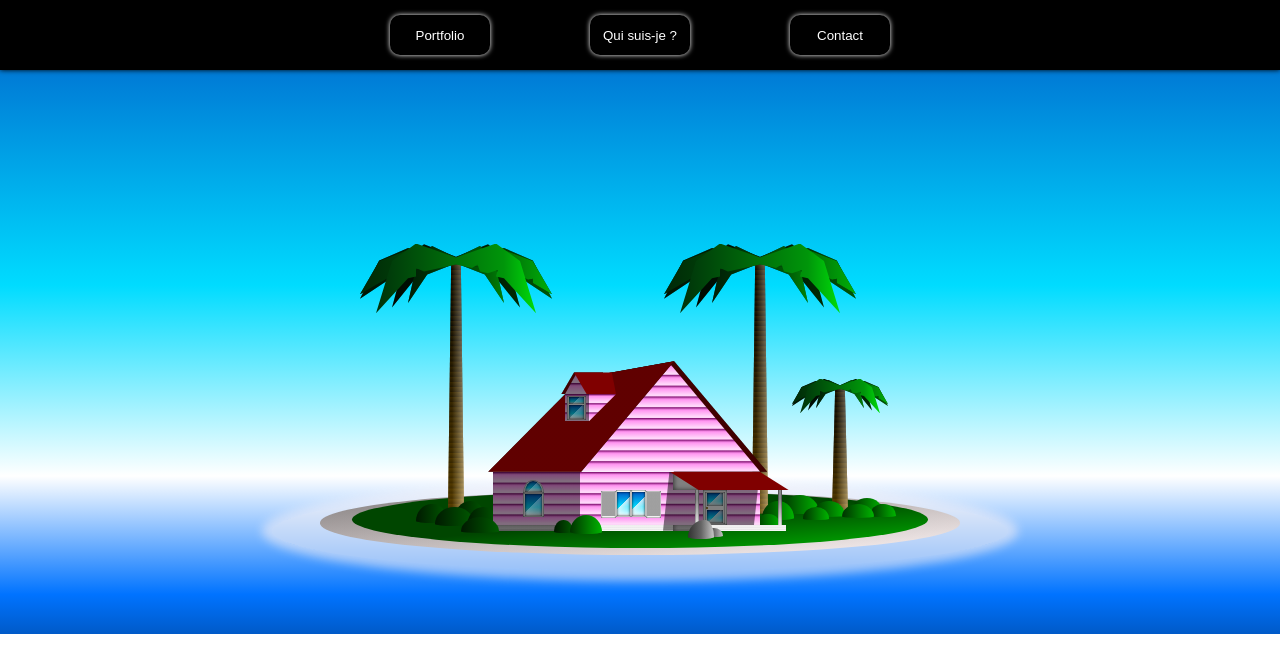
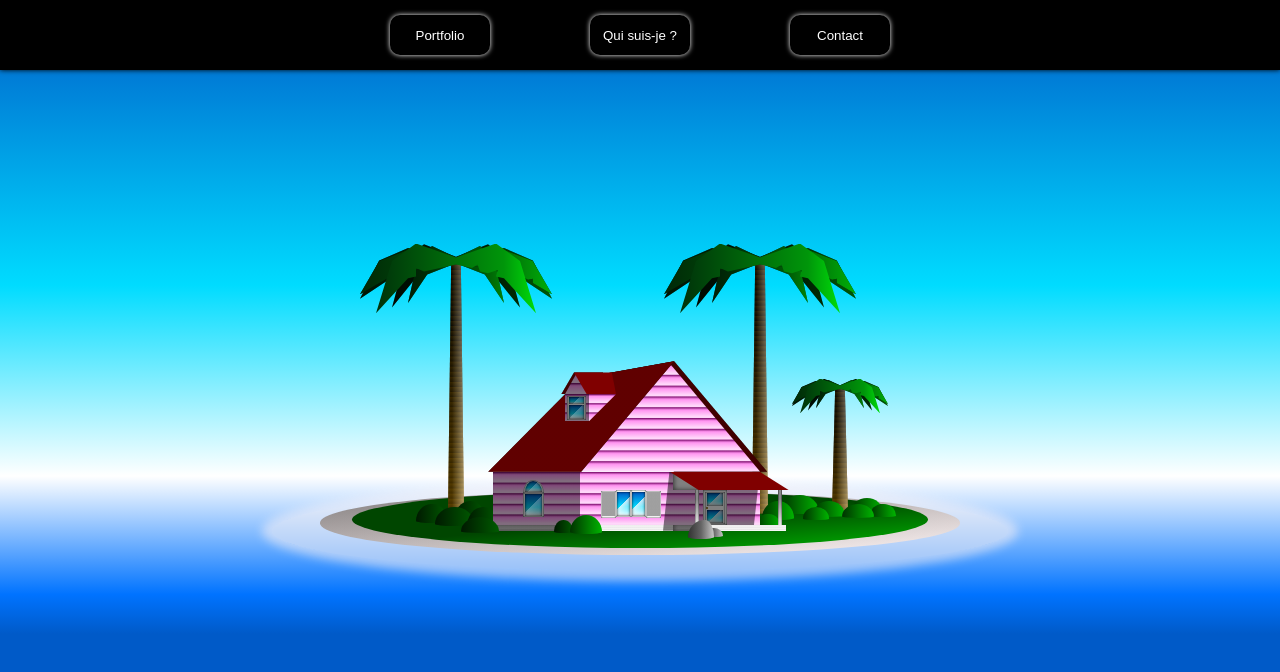
Before and after one commit to valentin-altana/kame-house, a plain HTML site: page index.html in a window 1280 px wide. Drawn offline with Linux system fonts and the light colour scheme.

Commit message:
feat: background-color

```diff
--- a/styles.css
+++ b/styles.css
@@ -145,6 +145,7 @@ body {
     width: 100%;
     align-items: center;
     flex-direction: column;
+    background-color: rgba(0, 90, 200, 1);
 }
 
 /* SKY */
```
